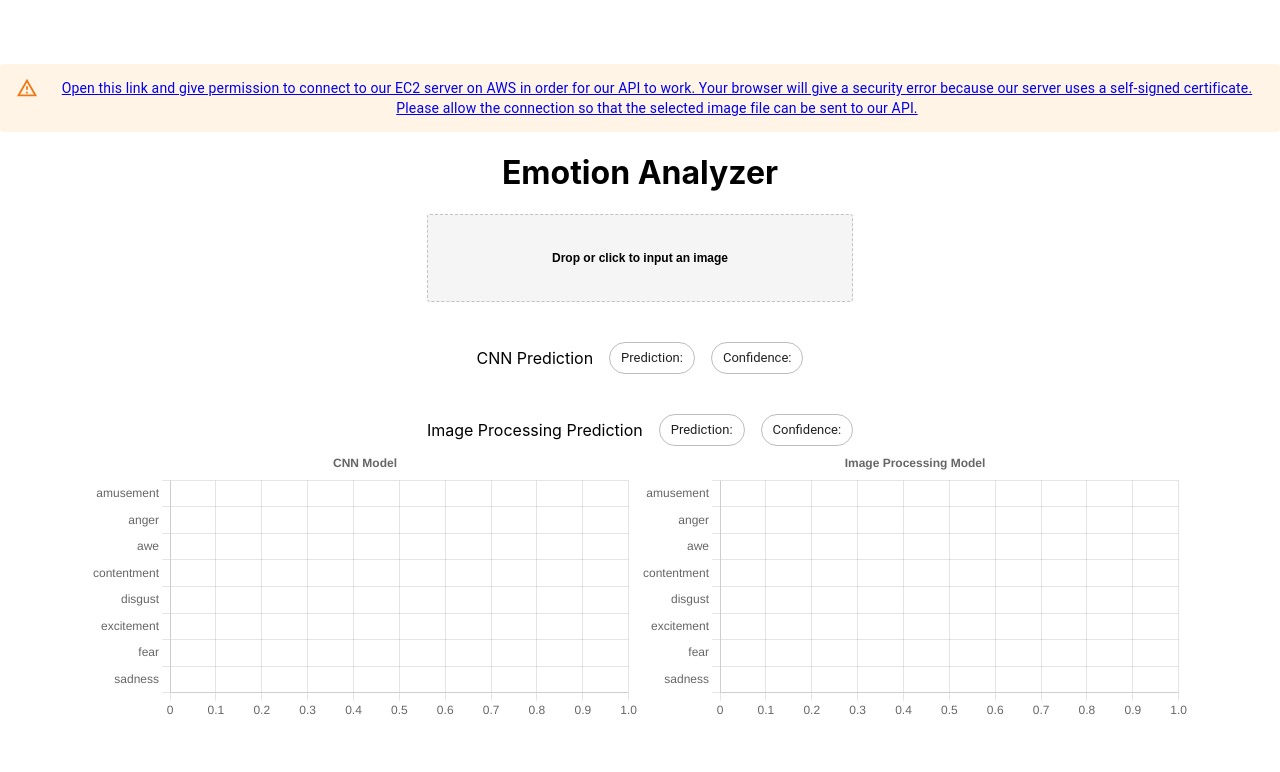
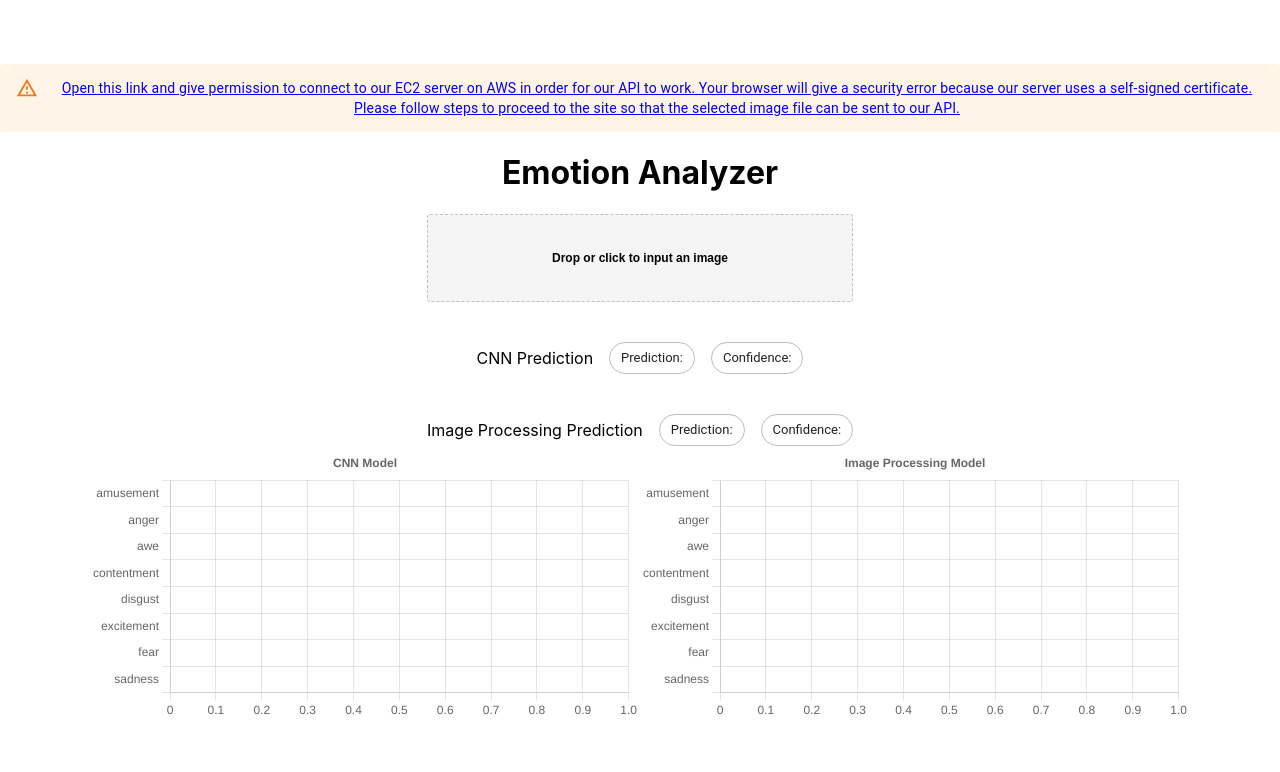
Before and after one commit to AngryAbstractV/aav-frontend, a React (Create React App) app: page / in a window 1280 px wide. Shown: the top 772 px of the page. Built offline with nearby package versions, Linux system fonts and the light colour scheme.

Commit message:
fix warning wording

```diff
--- a/src/UploadImages.js
+++ b/src/UploadImages.js
@@ -97,14 +97,14 @@ export default function UploadImages() {
             formData.append("file", files[0] ? files[0] : null);
             // console.log("starting response")
             // let predictions = await axios('http://127.0.0.1:8000/predictNN', {
-            let predictions = await axios('https://54.219.178.171/predictNN', {
+            let predictions = await axios('https://3.101.34.157/predictNN', {
                 method: 'POST',
                 data: formData
             })
             predictions = predictions.data
 
             // let predictionsIP = await axios('http://127.0.0.1:8000/predictIP', {
-            let predictionsIP = await axios('https://54.219.178.171/predictIP', {
+            let predictionsIP = await axios('https://3.101.34.157/predictIP', {
                 method: 'POST',
                 data: formData
             })
@@ -112,7 +112,7 @@ export default function UploadImages() {
             // console.log(predictionsIP)
 
             // let response = await axios('http://127.0.0.1:8000/process', {
-            // // let response = await axios('https://54.219.178.171/process', {
+            // // let response = await axios('https://3.101.34.157/process', {
             //     method: 'POST',
             //     data: formData
             // })
@@ -234,8 +234,8 @@ export default function UploadImages() {
                   marginTop="5%">
                 <div>
                     <Alert severity="warning">
-                        <a href='https://54.219.178.171/'>Open this link and give permission to connect
-                        to our EC2 server on AWS in order for our API to work. Your browser will give a security error because our server uses a self-signed certificate. Please allow the connection so that the selected image file can be sent to our API.</a></Alert>
+                        <a href='https://3.101.34.157/'>Open this link and give permission to connect
+                        to our EC2 server on AWS in order for our API to work. Your browser will give a security error because our server uses a self-signed certificate. Please follow steps to proceed to the site so that the selected image file can be sent to our API.</a></Alert>
                 </div>
                 <Grid item>
                     <h1 style={{textAlign: "center"}}>Emotion Analyzer</h1>
```
